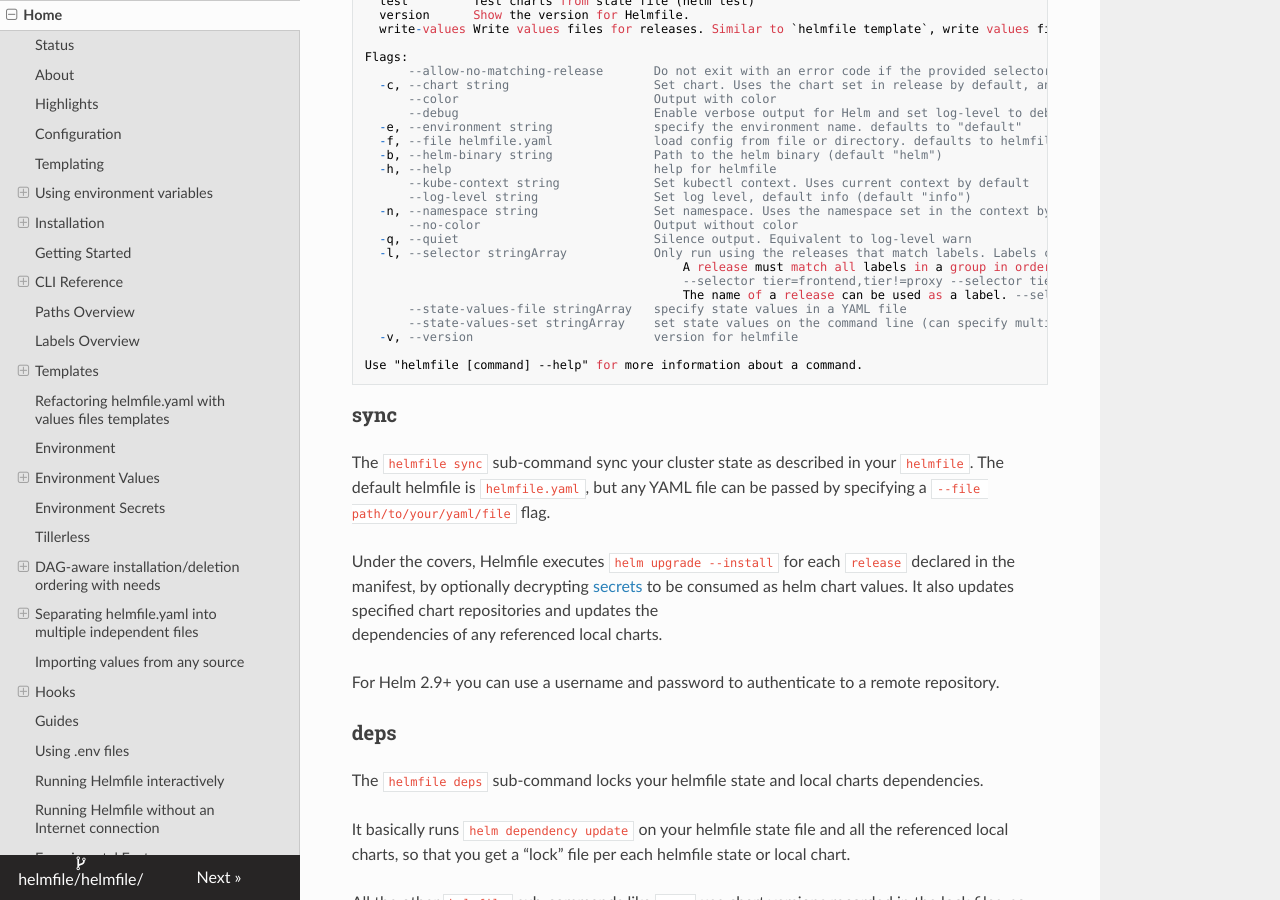
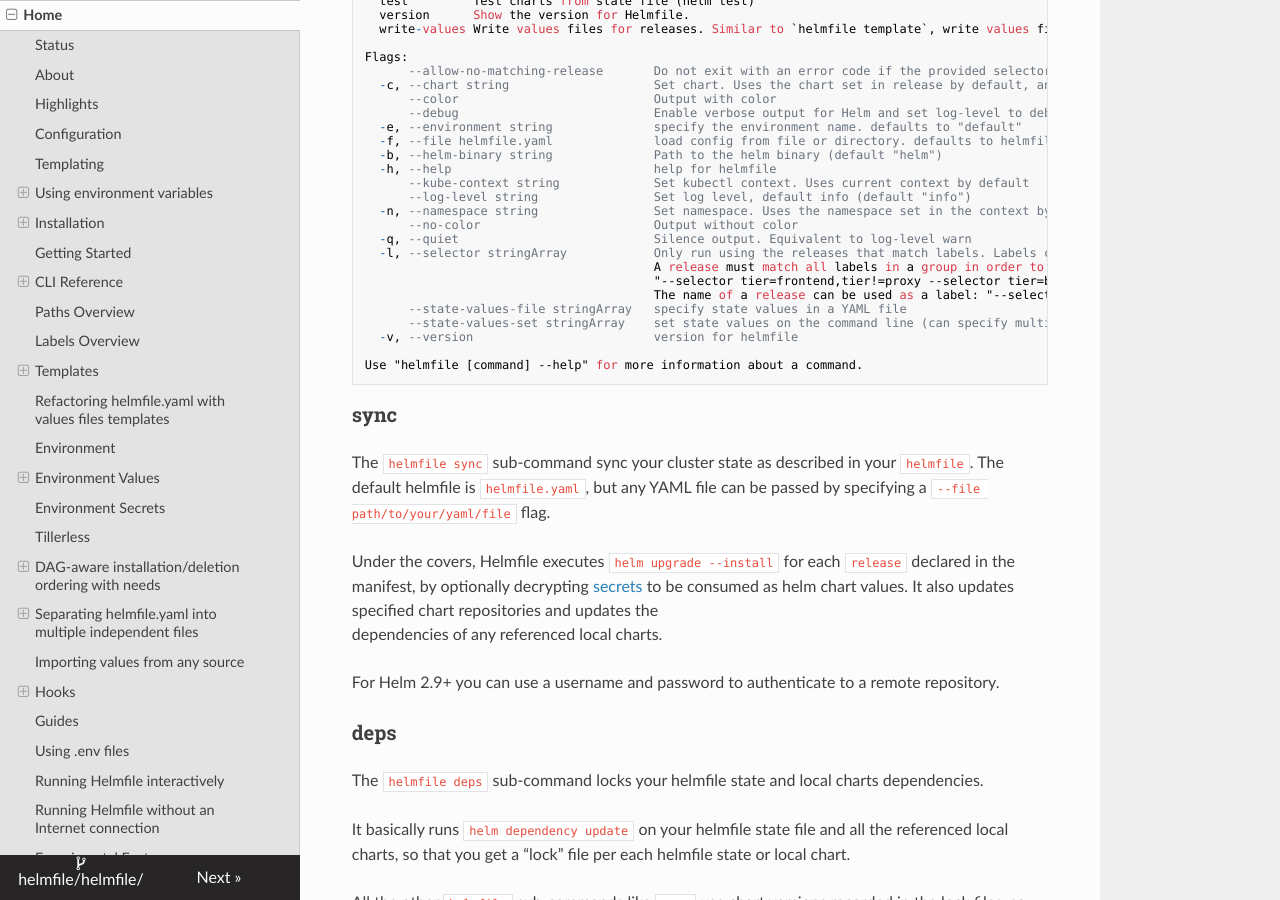
Before and after one commit to alex-tw-lam/helmfile, an MkDocs documentation site: the page built from docs/index.md, in a window 1280 px wide and 900 px high, scrolled down 8751 px. Built offline with MkDocs 1.6.1, drawn with Linux system fonts in a browser that asks for light colours; nearby versions of some CDN libraries.

Commit message:
update docs for cli
Signed-off-by: yxxhero <aiopsclub@163.com>

```diff
--- a/docs/index.md
+++ b/docs/index.md
@@ -528,9 +528,9 @@ Flags:
       --no-color                        Output without color
   -q, --quiet                           Silence output. Equivalent to log-level warn
   -l, --selector stringArray            Only run using the releases that match labels. Labels can take the form of foo=bar or foo!=bar.
-                                        	A release must match all labels in a group in order to be used. Multiple groups can be specified at once.
-                                        	--selector tier=frontend,tier!=proxy --selector tier=backend. Will match all frontend, non-proxy releases AND all backend releases.
-                                        	The name of a release can be used as a label. --selector name=myrelease
+                                        A release must match all labels in a group in order to be used. Multiple groups can be specified at once.
+                                        "--selector tier=frontend,tier!=proxy --selector tier=backend" will match all frontend, non-proxy releases AND all backend releases.
+                                        The name of a release can be used as a label: "--selector name=myrelease"
       --state-values-file stringArray   specify state values in a YAML file
       --state-values-set stringArray    set state values on the command line (can specify multiple or separate values with commas: key1=val1,key2=val2)
   -v, --version                         version for helmfile
```
